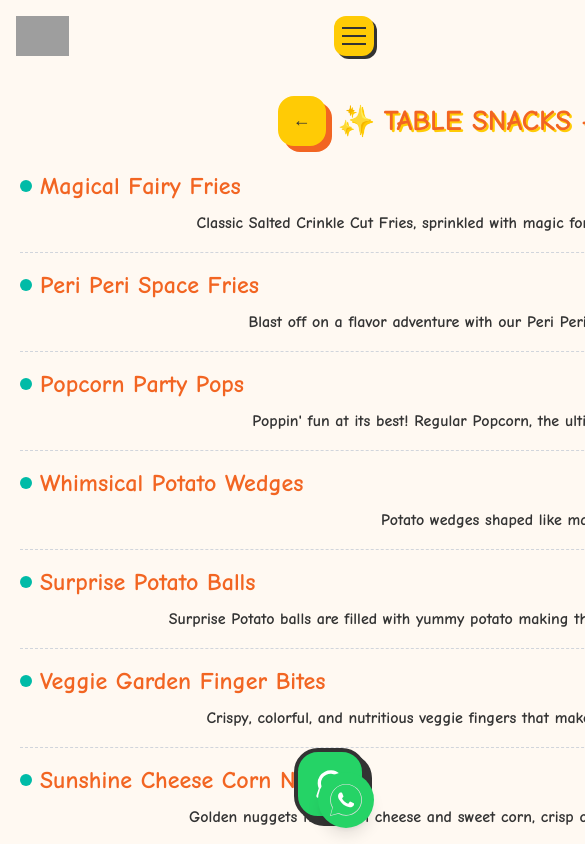
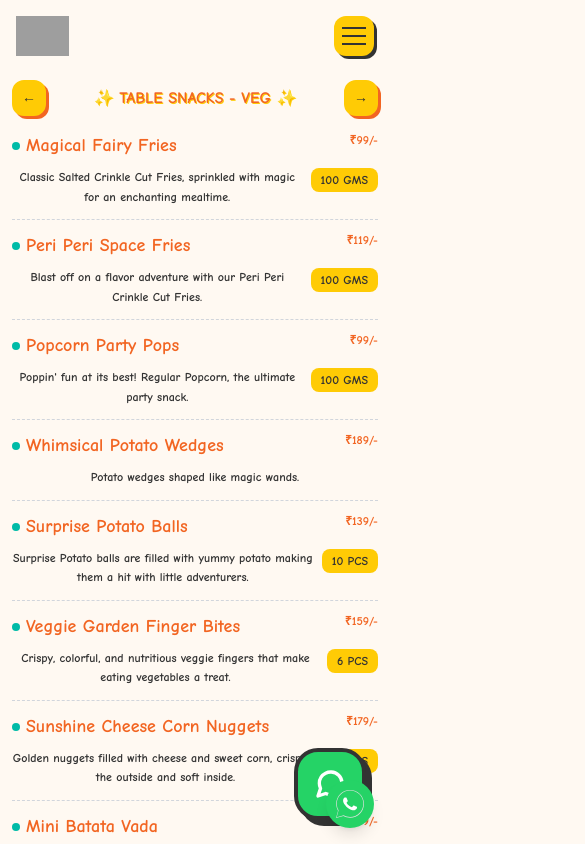
Before and after one commit to Vishwash-chauhan/lj-website, a Next.js app: page /menu in a window 390 px wide. Shown: the top 844 px of the page, 585 px wide, since content can reach past the window. Built offline with nearby package versions, Linux system fonts and the light colour scheme; grey boxes are pictures that could not be loaded.

Commit message:
made the master menu component responsive

```diff
--- a/app/components/AboutUs.tsx
+++ b/app/components/AboutUs.tsx
@@ -7,7 +7,7 @@ const AboutUs = () => {
   const stats = [
     { label: "Parties Hosted", value: "500+", icon: "🎉" },
     { label: "Happy Kiddos", value: "10k+", icon: "🧒" },
-    { label: "Magic Recipes", value: "100%", icon: "✨" },
+    { label: "Hygienic Food", value: "100%", icon: "✨" },
   ]
 
   return (
@@ -77,7 +77,7 @@ const AboutUs = () => {
                 <div className="text-3xl">🥦</div>
                 <div>
                   <h4 className="font-black text-xl mb-1">Kid-Safe First</h4>
-                  <p className="font-bold opacity-80 text-sm text-white/90">Nut-free facilities and ultra-fresh ingredients. No nasties allowed.</p>
+                  <p className="font-bold opacity-80 text-sm text-white/90">Ultra-fresh ingredients. No nasties allowed.</p>
                 </div>
               </div>
               <div className="flex gap-4">
--- a/app/components/MenuPageContent.tsx
+++ b/app/components/MenuPageContent.tsx
@@ -219,24 +219,24 @@ export default function MenuPageContent() {
   const items = menuItems.filter((item) => matchesItem(item, label))
 
   return (
-    <div className="pt-24 md:pt-28 bg-[#FFF9F2] text-[#333333] min-h-screen p-5 md:p-8">
-      <div className="w-[1000px] max-w-[1000px] mx-auto text-center">
-        <header className="flex flex-col items-center mb-6">
-          <div className="flex items-center gap-3">
+    <div className="pt-20 md:pt-24 lg:pt-28 bg-[#FFF9F2] text-[#333333] min-h-screen px-3 sm:px-5 md:p-8">
+      <div className="w-full max-w-[1000px] mx-auto text-center">
+        <header className="flex flex-col items-center mb-4 sm:mb-6">
+          <div className="flex items-center gap-2 sm:gap-3 w-full">
             <button
               onClick={() => setCurrentIndex((prev) => (prev - 1 + categories.length) % categories.length)}
               aria-label="Previous category"
-              className="bg-[#FFCB05] border-3 border-[#FFCB05] px-3 py-2 rounded-2xl font-bold cursor-pointer shadow-[6px_6px_0_#F26522] text-lg hover:scale-105 transition-transform"
+              className="bg-[#FFCB05] border-2 sm:border-3 border-[#FFCB05] px-2 sm:px-3 py-1.5 sm:py-2 rounded-xl sm:rounded-2xl font-bold cursor-pointer shadow-[3px_3px_0_#F26522] sm:shadow-[6px_6px_0_#F26522] text-sm sm:text-lg hover:scale-105 transition-transform flex-shrink-0"
             >
               ←
             </button>
-            <h2 className="text-[1.8rem] md:text-3xl font-black text-[#F26522] uppercase my-0 flex-1" style={{ textShadow: '2px 2px #FFCB05' }}>
+            <h2 className="text-base sm:text-xl md:text-2xl lg:text-3xl font-black text-[#F26522] uppercase my-0 flex-1 line-clamp-2" style={{ textShadow: '1px 1px #FFCB05' }}>
               ✨ {formatLabel(label)} ✨
             </h2>
             <button
               onClick={() => setCurrentIndex((prev) => (prev + 1) % categories.length)}
               aria-label="Next category"
-              className="bg-[#FFCB05] border-3 border-[#FFCB05] px-3 py-2 rounded-2xl font-bold cursor-pointer shadow-[6px_6px_0_#F26522] text-lg hover:scale-105 transition-transform"
+              className="bg-[#FFCB05] border-2 sm:border-3 border-[#FFCB05] px-2 sm:px-3 py-1.5 sm:py-2 rounded-xl sm:rounded-2xl font-bold cursor-pointer shadow-[3px_3px_0_#F26522] sm:shadow-[6px_6px_0_#F26522] text-sm sm:text-lg hover:scale-105 transition-transform flex-shrink-0"
             >
               →
             </button>
@@ -244,55 +244,55 @@ export default function MenuPageContent() {
         </header>
 
         {items.length === 0 ? (
-          <div className="col-span-full p-10 border-2 border-dashed border-opacity-10 rounded-lg text-gray-400 bg-opacity-60 bg-white">
+          <div className="col-span-full p-6 sm:p-10 border-2 border-dashed border-opacity-10 rounded-lg text-gray-400 bg-opacity-60 bg-white text-sm sm:text-base">
             No items in this category yet.
           </div>
         ) : (
-          <div className={mounted && isMobile ? 'space-y-4' : 'grid grid-cols-1 md:grid-cols-2 lg:grid-cols-3 gap-6 mb-8'}>
+          <div className={mounted && isMobile ? 'space-y-3' : 'grid grid-cols-1 sm:grid-cols-2 lg:grid-cols-3 gap-4 sm:gap-6 mb-8'}>
             {items.map((item, idx) => (
               <div
                 key={idx}
-                className={mounted && isMobile ? 'flex flex-col border-b border-dashed border-gray-300 pb-4' : 'flex flex-col bg-white rounded-3xl p-5 border-4 border-[#FFCB05] shadow-[8px_8px_0px_#F26522] hover:scale-105 hover:rotate-1 transition-transform'}
+                className={mounted && isMobile ? 'flex flex-col border-b border-dashed border-gray-300 pb-3' : 'flex flex-col bg-white rounded-2xl sm:rounded-3xl p-3 sm:p-5 border-3 sm:border-4 border-[#FFCB05] shadow-[4px_4px_0px_#F26522] sm:shadow-[8px_8px_0px_#F26522] hover:scale-105 hover:rotate-1 transition-transform'}
               >
-                <div className={mounted && isMobile ? 'flex justify-between items-start w-full mb-2' : 'flex justify-center items-center mb-3'}>
-                  <div className="flex items-center gap-2 text-[#F26522] text-2xl font-black">
+                <div className={mounted && isMobile ? 'flex justify-between items-start w-full mb-2' : 'flex justify-center items-center mb-2 sm:mb-3'}>
+                  <div className="flex items-center gap-1.5 sm:gap-2 text-[#F26522] text-lg sm:text-2xl font-black">
                     <span
-                      className={`w-3 h-3 rounded-full flex-shrink-0 ${
+                      className={`w-2 sm:w-3 h-2 sm:h-3 rounded-full flex-shrink-0 ${
                         item.VegNonVeg?.toLowerCase().startsWith('non') ? 'bg-red-500' : 'bg-teal-500'
                       }`}
                     />
-                    <span>{item.Name}</span>
+                    <span className="line-clamp-2">{item.Name}</span>
                   </div>
                   {mounted && isMobile && (
-                    <div className="text-sm font-bold text-[#F26522]">
+                    <div className="text-xs sm:text-sm font-bold text-[#F26522] ml-2 flex-shrink-0">
                       {item.Rate === 0 ? (item.CustomPrice ? item.CustomPrice.split(' ')[0] : 'N/A') : '₹' + item.Rate + '/-'}
                     </div>
                   )}
                 </div>
 
                 {mounted && isMobile ? (
-                  <div className="flex justify-between items-center w-full gap-2">
-                    <p className="text-base font-bold leading-relaxed text-[#333333] flex-1">
+                  <div className="flex justify-between items-start w-full gap-2">
+                    <p className="text-xs sm:text-sm font-bold leading-relaxed text-[#333333] flex-1">
                       {item.Description}
                     </p>
                     {item.PcsDisplay && (
-                      <span className="bg-[#FFCB05] px-3 py-1 rounded-2xl font-bold text-xs whitespace-nowrap flex-shrink-0">
+                      <span className="bg-[#FFCB05] px-2.5 py-1 rounded-lg sm:rounded-2xl font-bold text-xs whitespace-nowrap flex-shrink-0">
                         {item.PcsDisplay}
                       </span>
                     )}
                   </div>
                 ) : (
                   <>
-                    <p className="text-lg font-bold leading-relaxed text-[#333333] mb-4 flex-1">
+                    <p className="text-sm md:text-lg font-bold leading-relaxed text-[#333333] mb-3 sm:mb-4 flex-1">
                       {item.Description}
                     </p>
-                    <div className="flex justify-between items-center border-t-2 border-dashed border-[#FFCB05] pt-4">
+                    <div className="flex justify-between items-center border-t-2 border-dashed border-[#FFCB05] pt-3 sm:pt-4">
                       {item.PcsDisplay && (
-                        <span className="bg-[#FFCB05] px-3 py-1 rounded-2xl font-bold text-xs">
+                        <span className="bg-[#FFCB05] px-2.5 sm:px-3 py-1 rounded-lg sm:rounded-2xl font-bold text-xs">
                           {item.PcsDisplay}
                         </span>
                       )}
-                      <span className="text-lg font-black text-[#333333] ml-auto">
+                      <span className="text-sm md:text-lg font-black text-[#333333] ml-auto">
                         {item.Rate === 0 && item.CustomPrice ? item.CustomPrice : '₹' + item.Rate + '/-'}
                       </span>
                     </div>
@@ -306,10 +306,10 @@ export default function MenuPageContent() {
 
       <button
         onClick={() => window.open('https://wa.me/918130964374', '_blank')}
-        className="fixed bottom-4 right-4 w-14 h-14 bg-[#25D366] rounded-full p-3 cursor-pointer shadow-lg hover:shadow-xl hover:scale-110 transition-all flex items-center justify-center z-[99999999]"
+        className="fixed bottom-4 right-4 sm:bottom-6 sm:right-6 w-12 sm:w-14 h-12 sm:h-14 bg-[#25D366] rounded-full p-2.5 sm:p-3 cursor-pointer shadow-lg hover:shadow-xl hover:scale-110 transition-all flex items-center justify-center z-[99999999]"
         aria-label="Chat on WhatsApp"
       >
-        <svg width="40px" height="40px" viewBox="0 0 1219.547 1225.016">
+        <svg width="100%" height="100%" viewBox="0 0 1219.547 1225.016" style={{ maxWidth: '40px' }}>
           <path fill="#E0E0E0" d="M1041.858 178.02C927.206 63.289 774.753.07 612.325 0 277.617 0 5.232 272.298 5.098 606.991c-.039 106.986 27.915 211.42 81.048 303.476L0 1225.016l321.898-84.406c88.689 48.368 188.547 73.855 290.166 73.896h.258.003c334.654 0 607.08-272.346 607.222-607.023.056-162.208-63.052-314.724-177.689-429.463zm-429.533 933.963h-.197c-90.578-.048-179.402-24.366-256.878-70.339l-18.438-10.93-191.021 50.083 51-186.176-12.013-19.087c-50.525-80.336-77.198-173.175-77.16-268.504.111-278.186 226.507-504.503 504.898-504.503 134.812.056 261.519 52.604 356.814 147.965 95.289 95.36 147.728 222.128 147.688 356.948-.118 278.195-226.522 504.543-504.693 504.543z" />
           <path fill="#25D366" d="M27.875 1190.114l82.211-300.18c-50.719-87.852-77.391-187.523-77.359-289.602.133-319.398 260.078-579.25 579.469-579.25 155.016.07 300.508 60.398 409.898 169.891 109.414 109.492 169.633 255.031 169.57 409.812-.133 319.406-260.094 579.281-579.445 579.281-.023 0 .016 0 0 0h-.258c-96.977-.031-192.266-24.375-276.898-70.5l-307.188 80.548z" />
           <path fill="#FFF" fillRule="evenodd" clipRule="evenodd" d="M462.273 349.294c-11.234-24.977-23.062-25.477-33.75-25.914-8.742-.375-18.75-.352-28.742-.352-10 0-26.25 3.758-39.992 18.766-13.75 15.008-52.5 51.289-52.5 125.078 0 73.797 53.75 145.102 61.242 155.117 7.5 10 103.758 166.266 256.203 226.383 126.695 49.961 152.477 40.023 179.977 37.523s88.734-36.273 101.234-71.297c12.5-35.016 12.5-65.031 8.75-71.305-3.75-6.25-13.75-10-28.75-17.5s-88.734-43.789-102.484-48.789-23.75-7.5-33.75 7.516c-10 15-38.727 48.773-47.477 58.773-8.75 10.023-17.5 11.273-32.5 3.773-15-7.523-63.305-23.344-120.609-74.438-44.586-39.75-74.688-88.844-83.438-103.859-8.75-15-.938-23.125 6.586-30.602 6.734-6.719 15-17.508 22.5-26.266 7.484-8.758 9.984-15.008 14.984-25.008 5-10.016 2.5-18.773-1.25-26.273s-32.898-81.67-46.234-111.326z" />
```
Also changed, not shown: app/components/CoreValues.tsx (+12 -12 lines).
